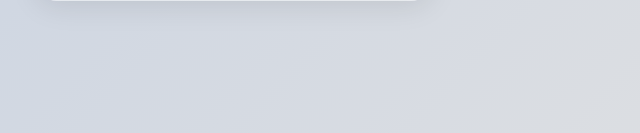
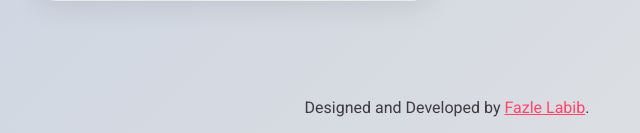
Before and after one commit to FazleLabib/TrafficSignClassifier, a Django app: page / in a window 1280 px wide. Shown: the part 667-800 px from the top of the page, without its empty margins (193-833 px from the left). Run offline with Django 5.2, Linux system fonts and the light colour scheme.

Commit message:
Add footer

```diff
--- a/TrafficSignClassifier/classifier/static/css/style.css
+++ b/TrafficSignClassifier/classifier/static/css/style.css
@@ -382,6 +382,16 @@ main {
   border-radius: 0.25rem;
 }
 
+footer {
+  position: absolute;
+  bottom: 1rem;
+  color: var(--color-text-primary);
+}
+
+footer a {
+  color: var(--color-accent);
+}
+
 @media (max-width: 800px) {
   body {
     background: var(--color-light-blue);
@@ -466,4 +476,8 @@ main {
     width: 2rem;
   }
 
+  footer {
+    font-size: 0.85rem;
+  }
+
 }
--- a/TrafficSignClassifier/classifier/templates/home.html
+++ b/TrafficSignClassifier/classifier/templates/home.html
@@ -87,7 +87,9 @@
     </div>
     </div>
   </main>
-
+  <footer>
+    Designed and Developed by <a href="https://github.com/FazleLabib">Fazle Labib</a>.
+  </footer>
 <script src="{% static 'js/script.js' %}"></script>
 
 </body>
```
